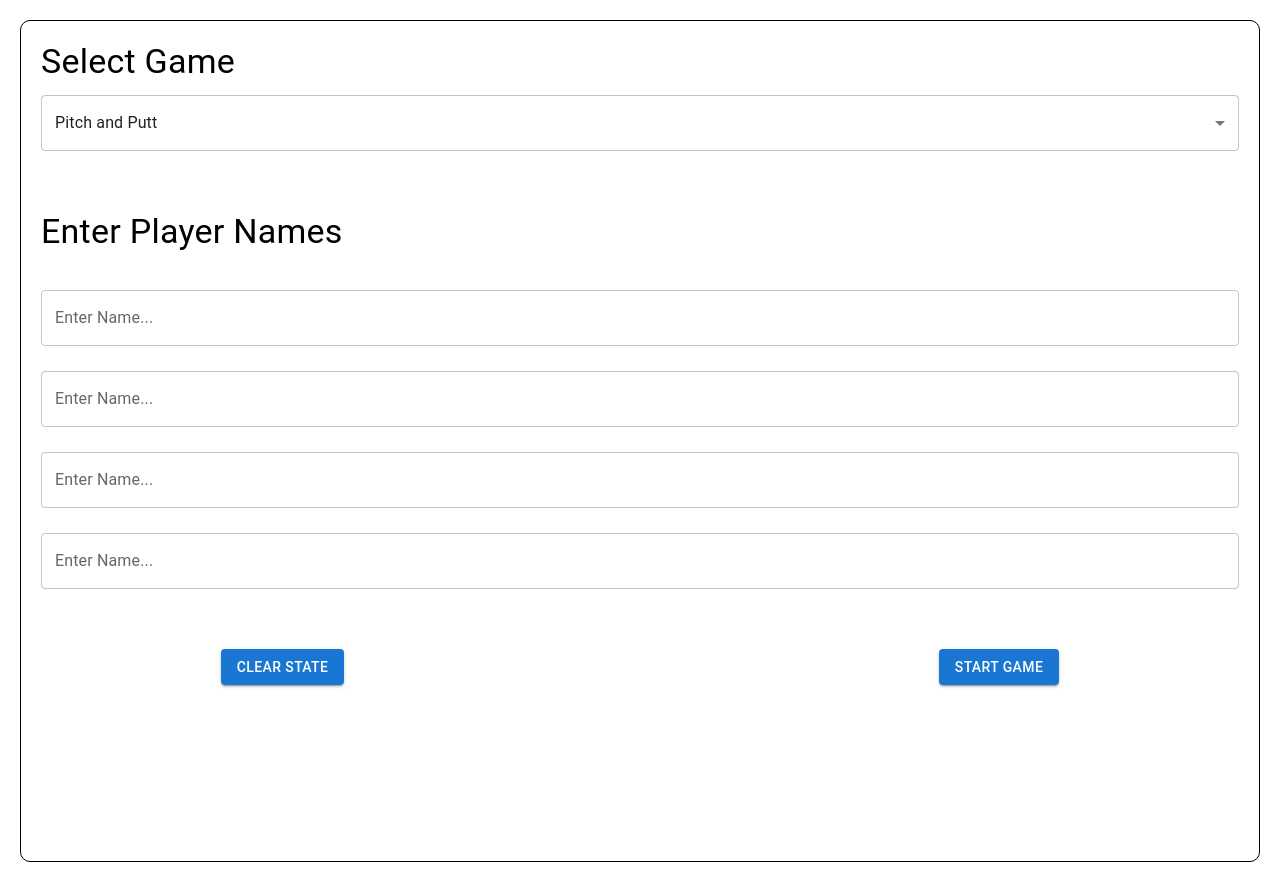
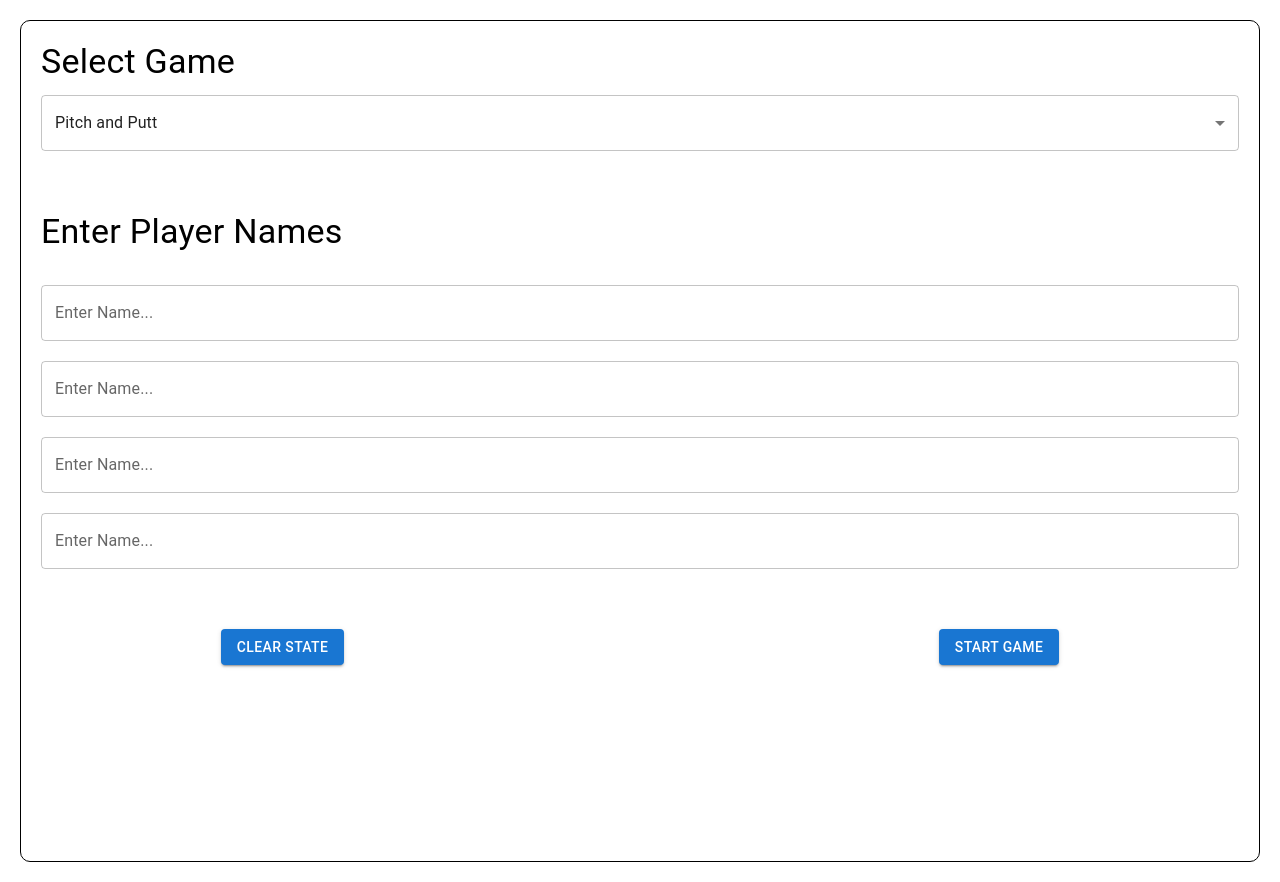
Before and after one commit to SCPCronin/golf-scorecard, a React (Create React App) app: page / in a window 1280 px wide. Built offline with nearby package versions, Linux system fonts and the light colour scheme.

Commit message:
Optimizing Player component

```diff
--- a/src/components/Setup/Player.tsx
+++ b/src/components/Setup/Player.tsx
@@ -18,7 +18,7 @@ function Player({playerName, setPlayerName}: PlayerProps) {
             onChange={(event: React.ChangeEvent<HTMLInputElement>) => {
                 setPlayerName(event.target.value);
             }}
-            style={{marginTop: "25px"}}
+            style={{marginTop: "20px"}}
         />
     )
 }
--- a/src/styles/setup.css
+++ b/src/styles/setup.css
@@ -14,7 +14,7 @@
 }
 
 .AllPlayersBox > * {
-    margin: 20%;
+    margin-top: 25px;
     width: 100%;
 }
 
```
